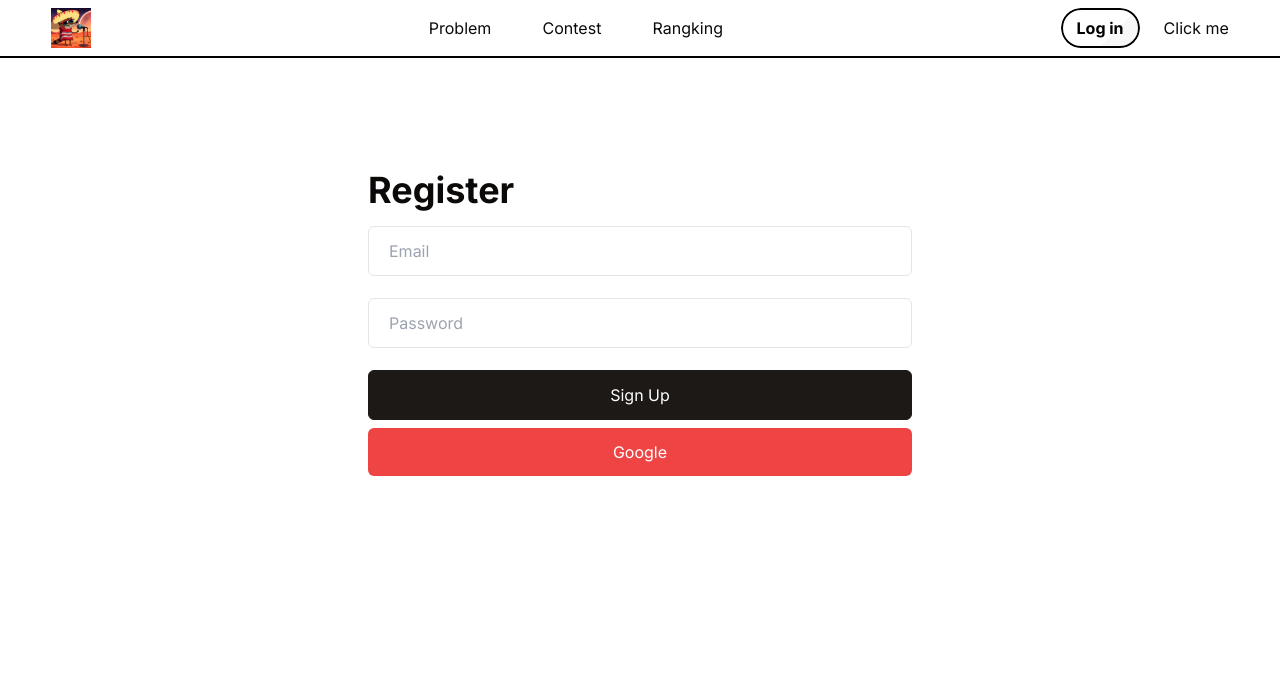
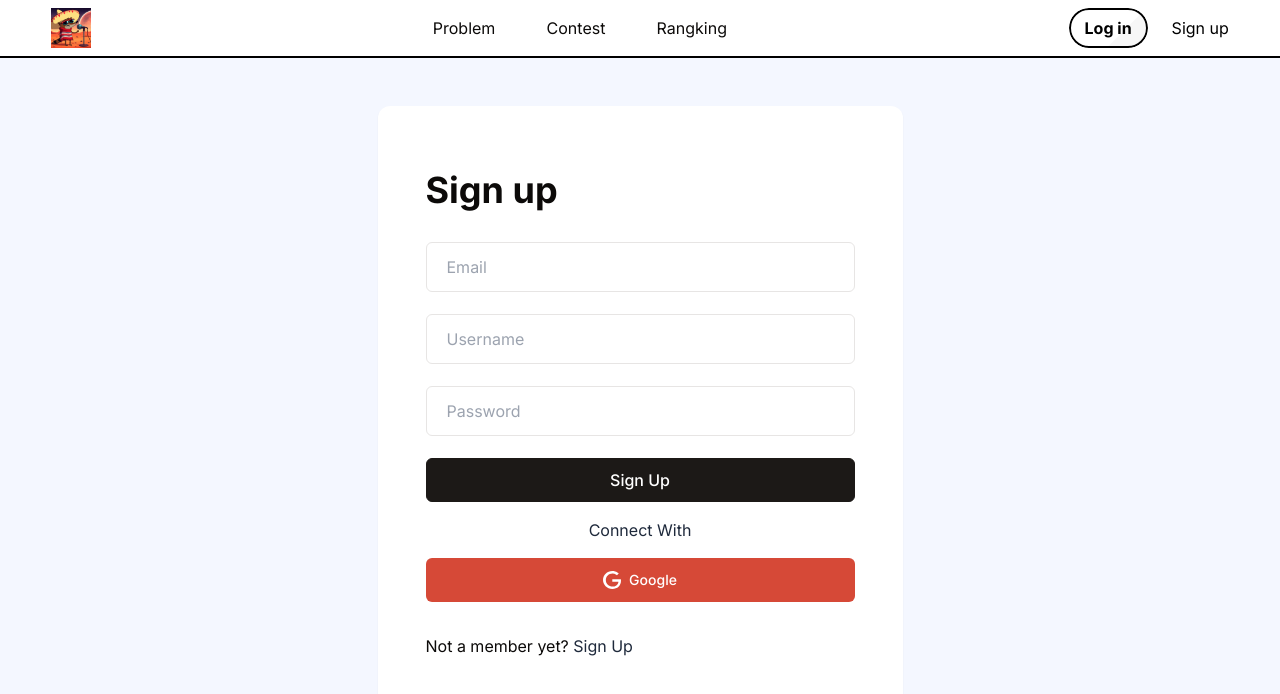
Before and after one commit to fadhrr/TCC-Frontend, a Next.js app: page /auth/signup in a window 1280 px wide. Shown: the top 694 px of the page. Built offline with nearby package versions, Linux system fonts and the light colour scheme; no server answers.

Commit message:
Add google provider

```diff
--- a/src/app/auth/signin/page.tsx
+++ b/src/app/auth/signin/page.tsx
@@ -9,6 +9,7 @@ import {
   GoogleAuthProvider,
 } from "firebase/auth";
 import { useRouter } from "next/navigation";
+import Link from "next/link";
 
 export default function SignUp() {
   const router = useRouter();
@@ -56,11 +57,11 @@ export default function SignUp() {
       });
   };
   return (
-    <div className="flex justify-center m-24">
-      <form className="size-1/2">
-        <div>
-          <p className="text-4xl font-bold w-full my-4">Log In</p>
-        </div>
+    <div className="bg-[#F4F7FF] h-screen py-12">
+      <div className="container mx-auto">
+        <div className="mx-auto max-w-[525px] rounded-xl bg-white px-12 py-16 shadow-sm">
+          <p className="text-4xl font-bold w-full mb-8">Log In</p>
+          <form className="">
             <div className="mb-[22px]">
               <input
                 type="email"
@@ -84,23 +85,46 @@ export default function SignUp() {
                 className="w-full rounded-md border border-stroke bg-transparent px-5 py-3 text-base text-dark outline-none transition placeholder:text-dark-6 focus:border-primary focus-visible:shadow-none dark:border-dark-3 dark:text-white dark:focus:border-primary"
               />
             </div>
-        <div className="mb-9 space-y-2">
+            <div className="space-y-2">
               <button
                 type="submit"
                 onClick={onSubmit}
                 className="w-full cursor-pointer rounded-md border border-primary bg-primary px-5 py-3 text-base text-white transition duration-300 ease-in-out hover:bg-blue-dark"
               >
-            Sign Up
-          </button>
-          <button
-            type="submit"
-            onClick={signInWithGoogle}
-            className="w-full cursor-pointer rounded-md border bg-red-500 px-5 py-3 text-base text-white transition duration-300 ease-in-out hover:bg-blue-dark"
-          >
-            Google
+                Sign in
               </button>
             </div>
           </form>
+          <span className="relative my-4 block text-center">Connect With</span>
+          <button
+            onClick={signInWithGoogle}
+            className="flex h-11 w-full mb-8 gap-2 items-center justify-center rounded-md bg-[#D64937] text-white transition hover:bg-opacity-90"
+          >
+            <svg
+              width="18"
+              height="18"
+              viewBox="0 0 18 18"
+              fill="none"
+              xmlns="http://www.w3.org/2000/svg"
+            >
+              <path
+                d="M17.8477 8.17132H9.29628V10.643H15.4342C15.1065 14.0743 12.2461 15.5574 9.47506 15.5574C5.95916 15.5574 2.8306 12.8821 2.8306 9.01461C2.8306 5.29251 5.81018 2.47185 9.47506 2.47185C12.2759 2.47185 13.9742 4.24567 13.9742 4.24567L15.7024 2.47185C15.7024 2.47185 13.3783 0.000145544 9.35587 0.000145544C4.05223 -0.0289334 0 4.30383 0 8.98553C0 13.5218 3.81386 18 9.44526 18C14.4212 18 17.9967 14.7141 17.9967 9.79974C18.0264 8.78198 17.8477 8.17132 17.8477 8.17132Z"
+                fill="white"
+              />
+            </svg>
+            Google
+          </button>
+          <p className="text-body-secondary text-base">
+            Not a member yet?{" "}
+            <Link
+              href="/auth/signup"
+              className="text-slate-800 hover:underline"
+            >
+              Sign Up
+            </Link>
+          </p>
+        </div>
+      </div>
     </div>
   );
 }
--- a/src/app/auth/signup/page.tsx
+++ b/src/app/auth/signup/page.tsx
@@ -7,14 +7,17 @@ import {
   createUserWithEmailAndPassword,
   signInWithPopup,
   GoogleAuthProvider,
+  updateProfile,
 } from "firebase/auth";
 import { useRouter } from "next/navigation";
 import Link from "next/link";
+import { Button } from "@/components/ui/button";
 
 export default function SignUp() {
   const router = useRouter();
   const [email, setEmail] = useState("");
   const [password, setPassword] = useState("");
+  const [username, setUsername] = useState("");
 
   const signInWithGoogle = async () => {
     signInWithPopup(auth, googleProvider)
@@ -44,9 +47,14 @@ export default function SignUp() {
   const onSubmit = async (e: any) => {
     e.preventDefault();
     createUserWithEmailAndPassword(auth, email, password)
-      .then((userCredential) => {
+      .then(async (userCredential) => {
         // Signed up
         const user = userCredential.user;
+        if (user) {
+          await updateProfile(user, {
+            displayName: username,
+          });
+        }
         router.push("/auth/signin");
         console.log("Sign Up successfully");
         // ...
@@ -59,11 +67,11 @@ export default function SignUp() {
   };
 
   return (
-    <div className="flex justify-center m-24">
-      <form className="size-1/2">
-        <div>
-          <p className="text-4xl font-bold w-full my-4">Register</p>
-        </div>
+    <div className="bg-[#F4F7FF] h-screen py-12">
+      <div className="container mx-auto">
+        <div className="mx-auto max-w-[525px] rounded-xl bg-white px-12 py-16 shadow-sm">
+          <p className="text-4xl font-bold w-full mb-8">Sign up</p>
+          <form className="">
             <div className="mb-[22px]">
               <input
                 type="email"
@@ -72,6 +80,18 @@ export default function SignUp() {
                 id="email"
                 value={email}
                 onChange={(e) => setEmail(e.target.value)}
+                required
+                className="w-full rounded-md border border-stroke bg-transparent px-5 py-3 text-base text-dark outline-none transition placeholder:text-dark-6 focus:border-primary focus-visible:shadow-none dark:border-dark-3 dark:text-white dark:focus:border-primary"
+              />
+            </div>
+            <div className="mb-[22px]">
+              <input
+                type="text"
+                placeholder="Username"
+                name="username"
+                id="username"
+                value={username}
+                onChange={(e) => setUsername(e.target.value)}
                 required
                 className="w-full rounded-md border border-stroke bg-transparent px-5 py-3 text-base text-dark outline-none transition placeholder:text-dark-6 focus:border-primary focus-visible:shadow-none dark:border-dark-3 dark:text-white dark:focus:border-primary"
               />
@@ -87,23 +107,46 @@ export default function SignUp() {
                 className="w-full rounded-md border border-stroke bg-transparent px-5 py-3 text-base text-dark outline-none transition placeholder:text-dark-6 focus:border-primary focus-visible:shadow-none dark:border-dark-3 dark:text-white dark:focus:border-primary"
               />
             </div>
-        <div className="mb-9 space-y-2">
-          <button
+            <div className="space-y-2">
+              <Button
                 type="submit"
                 onClick={onSubmit}
-            className="w-full cursor-pointer rounded-md border border-primary bg-primary px-5 py-3 text-base text-white transition duration-300 ease-in-out hover:bg-blue-dark"
+                className="h-11 w-full cursor-pointer rounded-md border border-primary bg-primary text-base text-white transition duration-300 ease-in-out hover:bg-slate-500"
               >
                 Sign Up
-          </button>
-          <button
-            type="submit"
-            onClick={signInWithGoogle}
-            className="w-full cursor-pointer rounded-md px-5 py-3 text-base text-white transition duration-300 ease-in-out bg-red-500 hover:bg-blue-dark"
-          >
-            Google
-          </button>
+              </Button>
             </div>
           </form>
+          <span className="relative my-4 block text-center text-slate-800">Connect With</span>
+          <Button
+            onClick={signInWithGoogle}
+            className="flex h-11 w-full mb-8 gap-2 items-center justify-center rounded-md bg-[#D64937] text-white transition hover:bg-[#ff5858]"
+          >
+            <svg
+              width="18"
+              height="18"
+              viewBox="0 0 18 18"
+              fill="none"
+              xmlns="http://www.w3.org/2000/svg"
+            >
+              <path
+                d="M17.8477 8.17132H9.29628V10.643H15.4342C15.1065 14.0743 12.2461 15.5574 9.47506 15.5574C5.95916 15.5574 2.8306 12.8821 2.8306 9.01461C2.8306 5.29251 5.81018 2.47185 9.47506 2.47185C12.2759 2.47185 13.9742 4.24567 13.9742 4.24567L15.7024 2.47185C15.7024 2.47185 13.3783 0.000145544 9.35587 0.000145544C4.05223 -0.0289334 0 4.30383 0 8.98553C0 13.5218 3.81386 18 9.44526 18C14.4212 18 17.9967 14.7141 17.9967 9.79974C18.0264 8.78198 17.8477 8.17132 17.8477 8.17132Z"
+                fill="white"
+              />
+            </svg>
+            Google
+          </Button>
+          <p className="text-body-secondary text-base">
+            Not a member yet?{" "}
+            <Link
+              href="/auth/signup"
+              className="text-slate-800 hover:underline"
+            >
+              Sign Up
+            </Link>
+          </p>
+        </div>
+      </div>
     </div>
   );
 }
--- a/src/components/Navbar.tsx
+++ b/src/components/Navbar.tsx
@@ -33,7 +33,7 @@ import {
   DropdownMenuTrigger,
 } from "@/components/ui/dropdown-menu";
 import { useRouter } from "next/navigation";
-import { getAuth, onAuthStateChanged, signOut } from "firebase/auth";
+import { onAuthStateChanged, signOut } from "firebase/auth";
 import { auth } from "@/lib/firebase-config";
 import Link from "next/link";
 import { useState, useEffect } from "react";
@@ -102,17 +102,17 @@ export default function Navbar() {
           {user ? (
             <DropdownMenu>
               <DropdownMenuTrigger asChild>
-                <button
+                <Button
                   type="button"
-                  className="relative infline-flex items-center justify-start inline-block px-4 py-2 overflow-hidden font-bold rounded-full group"
+                  className="relative infline-flex items-center justify-start inline-block px-4 py-2 overflow-hidden font-bold rounded-full group bg-white"
                 >
                   <span className="w-32 h-32 rotate-45 translate-x-12 -translate-y-2 absolute left-0 top-0 bg-black opacity-[3%]"></span>
                   <span className="absolute top-0 left-0 w-48 h-48 -mt-1 transition-all duration-500 ease-in-out rotate-45 -translate-x-56 -translate-y-24 bg-black opacity-100 group-hover:-translate-x-8"></span>
                   <span className="relative w-full text-left text-black transition-colors duration-200 ease-in-out group-hover:text-white">
-                    {user.email}
+                    {user.displayName}
                   </span>
                   <span className="absolute inset-0 border-2 border-black rounded-full"></span>
-                </button>
+                </Button>
               </DropdownMenuTrigger>
               <DropdownMenuContent className="w-56">
                 <DropdownMenuLabel>My Account</DropdownMenuLabel>
@@ -156,7 +156,12 @@ export default function Navbar() {
                 </span>
                 <span className="absolute inset-0 border-2 border-black rounded-full"></span>
               </Link>
-              <button onClick={() => console.log(user)}>Click me</button>
+              <Link
+                href={"/auth/signup"}
+                className="text-black transition-colors duration-200 ease-in-out hover:text-slate-500"
+              >
+                Sign up
+              </Link>
             </>
           )}
         </div>
```
Lines whose indentation alone changed are shown as unchanged.
